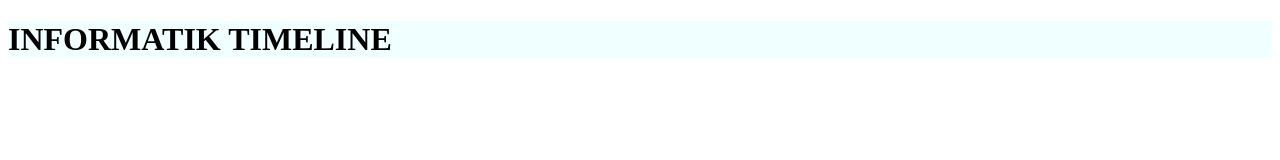
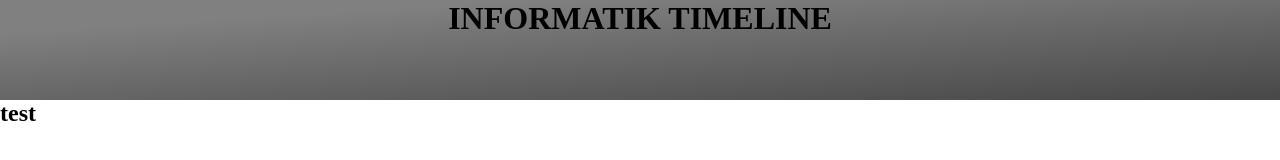
Before and after one commit to danismezildzic/WMC-Project, a plain HTML site: page Project/ProjectTyp1.html in a window 1280 px wide. Drawn offline with Linux system fonts and the light colour scheme.

Commit message:
Add files via upload

```diff
--- a/Project/ProjectTyp1.html
+++ b/Project/ProjectTyp1.html
@@ -6,5 +6,6 @@
 </head>
 <body>
     <h1 class="header">INFORMATIK TIMELINE</h1>
+    <h2>test</h2>
 </body>
 </html>
--- a/Project/Style/CSSPTyp1.css
+++ b/Project/Style/CSSPTyp1.css
@@ -1,8 +1,14 @@
+*{
+  margin: 0;
+}
+
 body{
-  background-color: rgb(255, 255, 255);
-  background-position: top;
+
+  background-position: 0px;
 }
 .header{
-  background-color: azure;
-  object-position: center;
+  text-align: center;
+  background-image: url('background.jpg');
+  background-size: 100% 100%;
+  height: 100px;
 }
```
Also changed, not shown: Project/Style/background.jpg (added).
